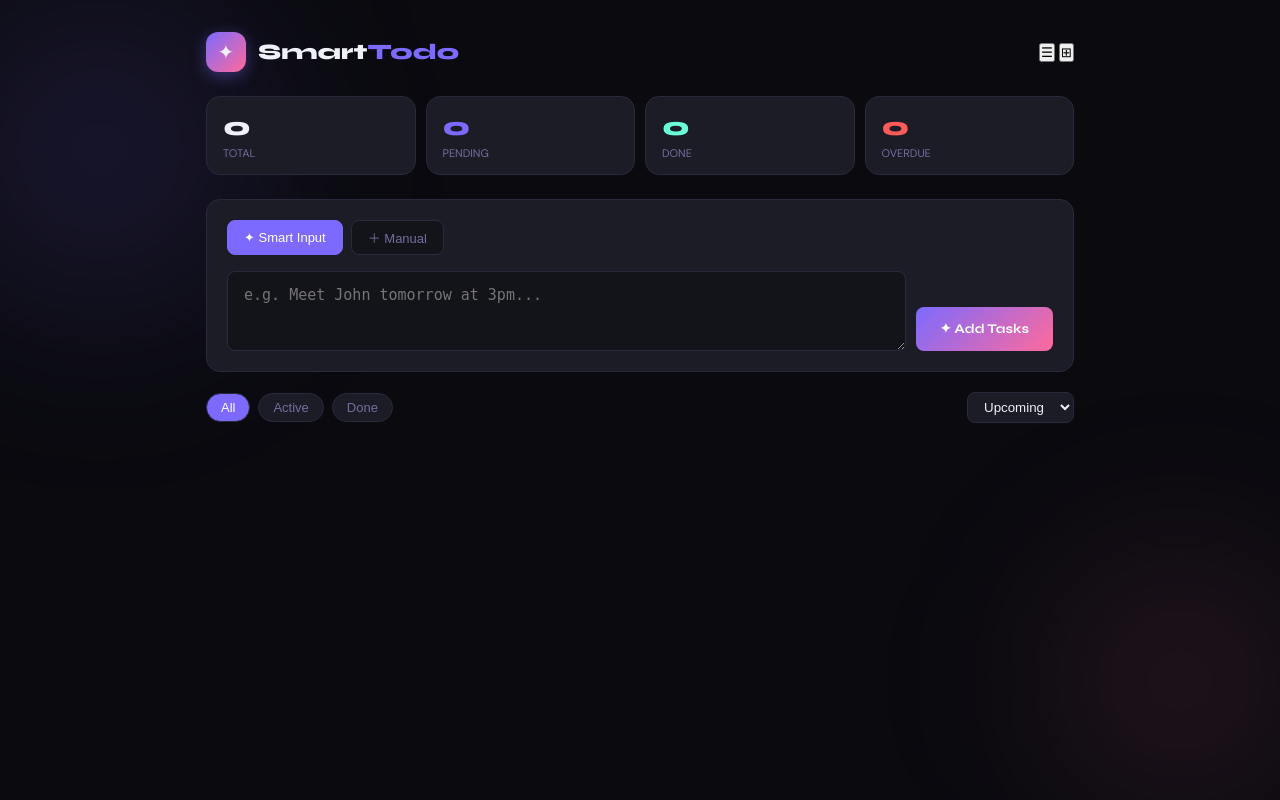
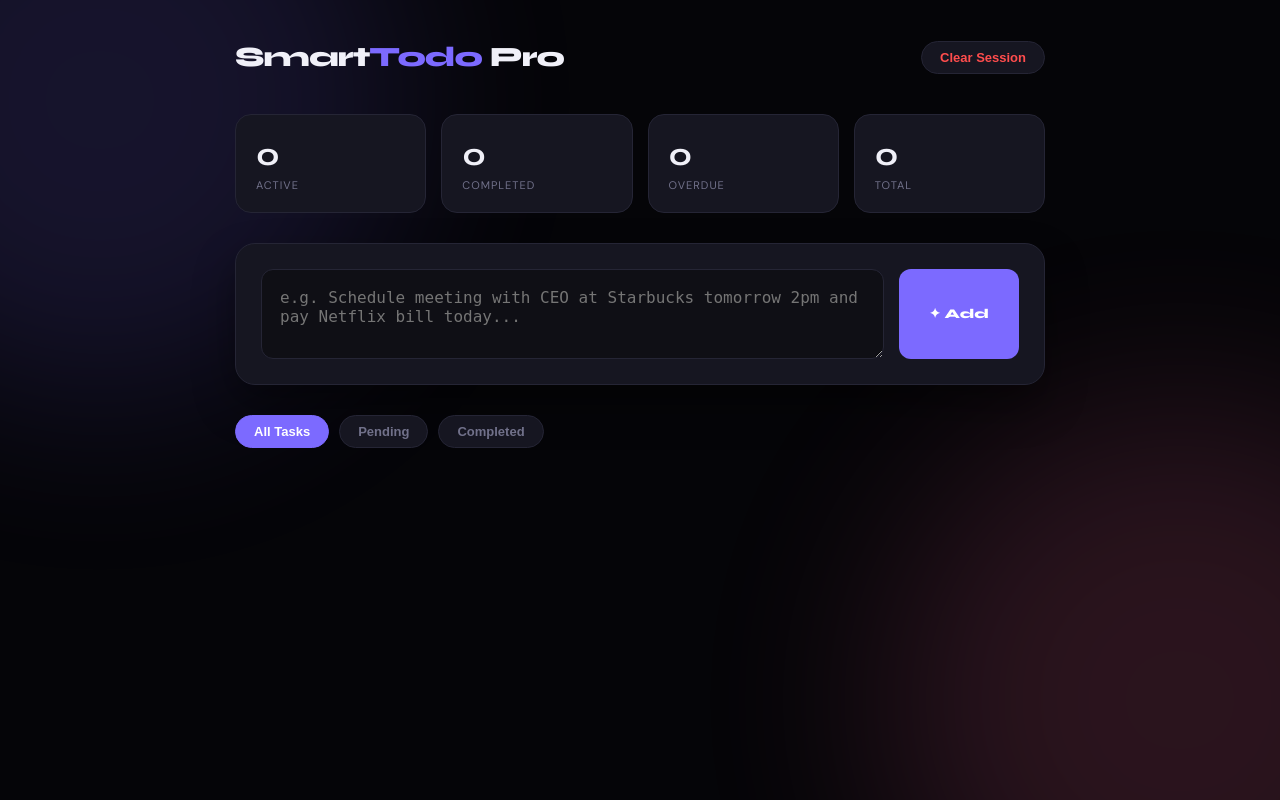
Before and after one commit to adhulshaju/Smarttodo, a Flask app: page / in a window 1280 px wide. Run offline with Flask 3, Linux system fonts and the light colour scheme.

Commit message:
Update index.html
2index

```diff
--- a/templates/index.html
+++ b/templates/index.html
@@ -3,239 +3,200 @@
 <head>
     <meta charset="UTF-8">
     <meta name="viewport" content="width=device-width, initial-scale=1.0">
-<title>SmartTodo — AI-Powered Task Manager</title>
-<link rel="preconnect" href="https://fonts.googleapis.com">
-<link href="https://fonts.googleapis.com/css2?family=Syne:wght@400;600;700;800&family=DM+Sans:ital,wght@0,300;0,400;0,500;1,300&display=swap" rel="stylesheet">
+    <title>SmartTodo Pro</title>
+    <link href="https://fonts.googleapis.com/css2?family=Syne:wght@700;800&family=DM+Sans:wght@400;500;700&display=swap" rel="stylesheet">
     <style>
-/* ... Keep all your CSS from before ... */
         :root {
-  --bg: #0a0a0f; --surface: #13131a; --card: #1c1c27; --border: #2a2a3d;
-  --accent: #7c6aff; --accent2: #ff6a9b; --accent3: #6affd4; --text: #f0f0f8;
-  --muted: #7070a0; --high: #ff5a5a; --med: #ffb84d; --low: #4dffb8;
-  --r: 14px; --r-sm: 8px; --shadow: 0 8px 32px rgba(0,0,0,.45);
+            --bg: #050508; --surface: #0f0f15; --card: #161621; --border: #252535;
+            --accent: #7c6aff; --accent-glow: rgba(124,106,255,0.4);
+            --text: #f0f0f8; --muted: #71718a;
+            --high: #ff4d4d; --med: #ffb84d; --low: #4dffb8;
         }
         *, *::before, *::after { box-sizing: border-box; margin:0; padding:0; }
-body { background: var(--bg); color: var(--text); font-family: 'DM Sans', sans-serif; font-size: 15px; min-height: 100vh; overflow-x: hidden; }
-.bg-orb { position: fixed; border-radius: 50%; filter: blur(80px); pointer-events: none; z-index:0; }
-.bg-orb-1 { width:500px;height:500px;top:-100px;left:-150px;background:radial-gradient(circle,rgba(124,106,255,.18),transparent 70%); }
-.bg-orb-2 { width:400px;height:400px;bottom:-80px;right:-100px;background:radial-gradient(circle,rgba(255,106,155,.14),transparent 70%); }
-.app { position: relative; z-index: 1; max-width: 900px; margin: 0 auto; padding: 0 16px 80px; }
-header { padding: 32px 0 24px; display: flex; align-items: center; justify-content: space-between; }
-.logo { display:flex; align-items:center; gap:12px; }
-.logo-icon { width:40px; height:40px; border-radius:12px; background: linear-gradient(135deg, var(--accent), var(--accent2)); display:grid; place-items:center; font-size:20px; box-shadow: 0 4px 16px rgba(124,106,255,.4); }
-.logo-text { font-family:'Syne',sans-serif; font-size:22px; font-weight:800; }
-.logo-text span { color: var(--accent); }
-.stats-bar { display:grid; grid-template-columns:repeat(4,1fr); gap:10px; margin-bottom:24px; }
-.stat-card { background:var(--card); border:1px solid var(--border); border-radius:var(--r); padding:14px 16px; }
-.stat-num { font-family:'Syne',sans-serif; font-size:26px; font-weight:800; }
-.stat-label { font-size:11px; color:var(--muted); text-transform:uppercase; margin-top:4px; }
-.stat-card.pending .stat-num { color:var(--accent); }
-.stat-card.done .stat-num { color:var(--accent3); }
-.stat-card.overdue .stat-num { color:var(--high); }
-.input-section { background:var(--card); border:1px solid var(--border); border-radius:var(--r); padding:20px; margin-bottom:20px; }
-.input-tabs { display:flex; gap:8px; margin-bottom:16px; }
-.tab-btn { background:var(--surface); border:1px solid var(--border); color:var(--muted); border-radius:var(--r-sm); padding:7px 16px; font-size:13px; cursor:pointer; }
-.tab-btn.active { background:var(--accent); border-color:var(--accent); color:#fff; }
-.nlp-wrap { display:flex; gap:10px; align-items:flex-end; }
-.nlp-input { flex:1; background:var(--surface); border:1.5px solid var(--border); color:var(--text); border-radius:var(--r-sm); padding:14px 16px; font-size:15px; outline:none; min-height:80px; }
-.add-btn { background:linear-gradient(135deg, var(--accent), var(--accent2)); border:none; color:#fff; border-radius:var(--r-sm); padding:14px 24px; font-family:'Syne',sans-serif; font-weight:700; cursor:pointer; }
-.manual-form { display:none; }
-.manual-form.active { display:grid; grid-template-columns:1fr 1fr; gap:12px; }
-.form-field { display:flex; flex-direction:column; gap:6px; }
-.form-field.full { grid-column:1/-1; }
-.form-field input, .form-field select, .form-field textarea { background:var(--surface); border:1.5px solid var(--border); color:var(--text); border-radius:var(--r-sm); padding:10px 14px; outline:none; }
-.filter-bar { display:flex; gap:8px; align-items:center; margin-bottom:16px; flex-wrap:wrap; }
-.filter-btn { background:var(--card); border:1px solid var(--border); color:var(--muted); border-radius:20px; padding:6px 14px; font-size:13px; cursor:pointer; }
-.filter-btn.active { background:var(--accent); color:#fff; }
-.sort-select { margin-left:auto; background:var(--card); border:1px solid var(--border); color:var(--text); padding:6px 12px; border-radius:var(--r-sm); }
-.todo-card { background:var(--card); border:1px solid var(--border); border-radius:var(--r); padding:16px; display:flex; gap:14px; margin-bottom:10px; transition:0.2s; }
-.todo-card.completed { opacity:0.5; }
-.todo-check { width:22px; height:22px; border-radius:50%; border:2px solid var(--border); cursor:pointer; display:grid; place-items:center; }
-.todo-check.done { background:var(--accent3); border-color:var(--accent3); }
-.todo-check.done::after { content:'✓'; color:#000; font-size:12px; font-weight:bold; }
-.todo-body { flex:1; }
-.todo-title { font-weight:500; margin-bottom:4px; }
-.badge { font-size:11px; padding:2px 8px; border-radius:10px; margin-right:4px; font-weight:500; }
-.badge-priority-high { background:rgba(255,90,90,0.15); color:var(--high); }
-.badge-category { background:rgba(124,106,255,0.1); color:var(--accent); }
-.todo-actions { display:flex; gap:6px; }
-.icon-btn { background:var(--surface); border:1px solid var(--border); color:var(--muted); width:28px; height:28px; display:grid; place-items:center; border-radius:4px; cursor:pointer; }
-.overlay { position:fixed; inset:0; background:rgba(0,0,0,0.7); display:none; place-items:center; z-index:100; }
-.overlay.open { display:grid; }
-.modal { background:var(--card); padding:24px; border-radius:var(--r); width:90%; max-width:500px; }
-.toast-wrap { position:fixed; bottom:20px; right:20px; display:flex; flex-direction:column; gap:8px; }
-.toast { background:var(--card); border:1px solid var(--accent3); padding:12px 20px; border-radius:8px; animation: slideIn 0.3s; }
-@keyframes slideIn { from { transform:translateX(100%); } to { transform:translateX(0); } }
+        body { background: var(--bg); color: var(--text); font-family: 'DM Sans', sans-serif; overflow-x: hidden; }
+
+        .bg-orb { position: fixed; width: 600px; height: 600px; border-radius: 50%; filter: blur(100px); z-index: 0; opacity: 0.15; pointer-events: none; }
+        .orb-1 { top: -200px; left: -200px; background: var(--accent); }
+        .orb-2 { bottom: -200px; right: -200px; background: #ff6a9b; }
+
+        .container { max-width: 850px; margin: 0 auto; padding: 40px 20px; position: relative; z-index: 10; }
+
+        header { display: flex; justify-content: space-between; align-items: center; margin-bottom: 40px; }
+        .logo { font-family: 'Syne', sans-serif; font-size: 28px; font-weight: 800; letter-spacing: -1px; }
+        .logo span { color: var(--accent); }
+
+        /* Stats Grid */
+        .stats { display: grid; grid-template-columns: repeat(4, 1fr); gap: 15px; margin-bottom: 30px; }
+        .stat-card { background: var(--card); border: 1px solid var(--border); padding: 20px; border-radius: 16px; transition: 0.3s; }
+        .stat-card:hover { border-color: var(--accent); transform: translateY(-3px); }
+        .stat-card h3 { font-family: 'Syne'; font-size: 32px; margin-bottom: 4px; }
+        .stat-card p { font-size: 11px; color: var(--muted); text-transform: uppercase; letter-spacing: 1px; }
+
+        /* AI Input Area */
+        .input-box { background: var(--card); border: 1px solid var(--border); border-radius: 20px; padding: 25px; box-shadow: 0 20px 40px rgba(0,0,0,0.4); margin-bottom: 30px; }
+        .nlp-group { display: flex; gap: 15px; }
+        .nlp-input { flex: 1; background: var(--surface); border: 1px solid var(--border); border-radius: 12px; padding: 18px; color: white; font-size: 16px; outline: none; min-height: 90px; transition: 0.3s; }
+        .nlp-input:focus { border-color: var(--accent); box-shadow: 0 0 15px var(--accent-glow); }
+        .add-btn { background: var(--accent); border: none; color: white; font-family: 'Syne'; font-weight: 800; padding: 0 30px; border-radius: 12px; cursor: pointer; transition: 0.2s; }
+        .add-btn:hover { filter: brightness(1.2); transform: scale(1.02); }
+
+        .ai-preview { margin-top: 15px; font-size: 13px; color: var(--accent); font-weight: 500; display: none; }
+
+        /* Task List */
+        .todo-item { background: var(--card); border: 1px solid var(--border); border-radius: 18px; padding: 20px; display: flex; align-items: center; gap: 18px; margin-bottom: 12px; transition: 0.3s; animation: fadeIn 0.4s ease; }
+        .todo-item:hover { background: #1c1c2b; border-color: #353545; }
+        .todo-item.completed { opacity: 0.4; filter: grayscale(1); }
+
+        .checkbox { width: 26px; height: 26px; border: 2px solid var(--border); border-radius: 8px; cursor: pointer; transition: 0.2s; display: grid; place-items: center; }
+        .checkbox.checked { background: var(--accent); border-color: var(--accent); }
+        .checkbox.checked::after { content: '✓'; color: white; font-weight: bold; font-size: 14px; }
+
+        .todo-content { flex: 1; }
+        .todo-title { font-size: 17px; font-weight: 500; margin-bottom: 8px; }
+        .todo-badges { display: flex; gap: 8px; flex-wrap: wrap; }
+        .badge { font-size: 10px; padding: 4px 10px; border-radius: 6px; font-weight: 700; text-transform: uppercase; letter-spacing: 0.5px; }
+        .b-priority-high { background: rgba(255,77,77,0.15); color: var(--high); }
+        .b-priority-medium { background: rgba(255,184,77,0.15); color: var(--med); }
+        .b-cat { background: rgba(124,106,255,0.15); color: var(--accent); }
+        .b-date { background: rgba(255,255,255,0.05); color: var(--muted); }
+        .b-loc { background: rgba(77,255,184,0.15); color: var(--low); }
+
+        .del-btn { color: var(--muted); cursor: pointer; font-size: 18px; transition: 0.2s; padding: 10px; }
+        .del-btn:hover { color: var(--high); }
+
+        .filter-row { display: flex; gap: 10px; margin-bottom: 20px; }
+        .f-btn { background: var(--card); border: 1px solid var(--border); color: var(--muted); padding: 8px 18px; border-radius: 30px; cursor: pointer; font-size: 13px; font-weight: 600; }
+        .f-btn.active { background: var(--accent); color: white; border-color: var(--accent); }
+
+        @keyframes fadeIn { from { opacity: 0; transform: translateY(10px); } to { opacity: 1; transform: translateY(0); } }
     </style>
 </head>
 <body>
 
-<div class="bg-orb bg-orb-1"></div>
-<div class="bg-orb bg-orb-2"></div>
+<div class="bg-orb orb-1"></div>
+<div class="bg-orb orb-2"></div>
 
-<div class="app">
+<div class="container">
     <header>
-    <div class="logo"><div class="logo-icon">✦</div><div class="logo-text">Smart<span>Todo</span></div></div>
-    <div class="view-toggle">
-        <button class="view-btn active" onclick="setView('list')">☰</button>
-        <button class="view-btn" onclick="setView('grid')">⊞</button>
-    </div>
+        <div class="logo">Smart<span>Todo</span> Pro</div>
+        <button class="f-btn" onclick="clearAll()" style="color: var(--high)">Clear Session</button>
     </header>
 
-  <div class="stats-bar">
-    <div class="stat-card"><div class="stat-num" id="s-total">0</div><div class="stat-label">Total</div></div>
-    <div class="stat-card pending"><div class="stat-num" id="s-pending">0</div><div class="stat-label">Pending</div></div>
-    <div class="stat-card done"><div class="stat-num" id="s-done">0</div><div class="stat-label">Done</div></div>
-    <div class="stat-card overdue"><div class="stat-num" id="s-overdue">0</div><div class="stat-label">Overdue</div></div>
+    <div class="stats">
+        <div class="stat-card"> <h3 id="st-active">0</h3> <p>Active</p> </div>
+        <div class="stat-card"> <h3 id="st-done">0</h3> <p>Completed</p> </div>
+        <div class="stat-card"> <h3 id="st-over">0</h3> <p>Overdue</p> </div>
+        <div class="stat-card"> <h3 id="st-total">0</h3> <p>Total</p> </div>
     </div>
 
-  <div class="input-section">
-    <div class="input-tabs">
-      <button class="tab-btn active" onclick="switchTab('nlp')">✦ Smart Input</button>
-      <button class="tab-btn" onclick="switchTab('manual')">＋ Manual</button>
+    <div class="input-box">
+        <div class="nlp-group">
+            <textarea id="nlp-input" class="nlp-input" placeholder="e.g. Schedule meeting with CEO at Starbucks tomorrow 2pm and pay Netflix bill today..."></textarea>
+            <button class="add-btn" onclick="processAI()">✦ Add</button>
         </div>
-    <div id="nlp-panel">
-      <div class="nlp-wrap">
-        <textarea class="nlp-input" id="nlp-input" placeholder="e.g. Meet John tomorrow at 3pm..."></textarea>
-        <button class="add-btn" id="nlp-btn" onclick="submitNLP()">✦ Add Tasks</button>
-      </div>
-    </div>
-    <div class="manual-form" id="manual-panel">
-      <div class="form-field full"><input type="text" id="m-title" placeholder="Task Title"></div>
-      <div class="form-field"><input type="datetime-local" id="m-due"></div>
-      <div class="form-field">
-        <select id="m-priority"><option value="high">High</option><option value="medium" selected>Medium</option><option value="low">Low</option></select>
-      </div>
-      <button class="add-btn" style="grid-column: 1/-1" onclick="submitManual()">＋ Add Task</button>
-    </div>
+        <div id="ai-preview" class="ai-preview">✦ AI detected 2 tasks...</div>
     </div>
 
-  <div class="filter-bar">
-    <button class="filter-btn active" onclick="setFilter('all', this)">All</button>
-    <button class="filter-btn" onclick="setFilter('active', this)">Active</button>
-    <button class="filter-btn" onclick="setFilter('completed', this)">Done</button>
-    <select class="sort-select" onchange="setSort(this.value)">
-        <option value="upcoming">Upcoming</option>
-        <option value="priority">Priority</option>
-    </select>
+    <div class="filter-row">
+        <button class="f-btn active" id="f-all" onclick="setFilter('all')">All Tasks</button>
+        <button class="f-btn" id="f-active" onclick="setFilter('active')">Pending</button>
+        <button class="f-btn" id="f-done" onclick="setFilter('done')">Completed</button>
     </div>
 
-  <div id="todos-grid"></div>
-</div>
-
-<div class="toast-wrap" id="toasts"></div>
-
-<div class="overlay" id="edit-overlay">
-    <div class="modal">
-        <h3>Edit Task</h3>
-        <input type="text" id="e-title" style="width:100%; margin-bottom:10px; padding:10px;">
-        <button class="add-btn" onclick="saveEdit()">Save</button>
-        <button class="tab-btn" onclick="document.getElementById('edit-overlay').classList.remove('open')">Cancel</button>
-    </div>
+    <div id="todo-list"></div>
 </div>
 
 <script>
-let todos = JSON.parse(localStorage.getItem('smart_todos') || '[]');
-let filter = 'all';
-let sort = 'upcoming';
-let view = 'list';
-let editingId = null;
+    let todos = JSON.parse(localStorage.getItem('pro_todos_v1') || '[]');
+    let currentFilter = 'all';
 
     function save() {
-    localStorage.setItem('smart_todos', JSON.stringify(todos));
+        localStorage.setItem('pro_todos_v1', JSON.stringify(todos));
         render();
     }
 
-async function submitNLP() {
+    async function processAI() {
         const text = document.getElementById('nlp-input').value;
+        if(!text) return;
+
+        try {
             const res = await fetch('/api/todos', {
                 method: 'POST',
                 headers: {'Content-Type': 'application/json'},
                 body: JSON.stringify({ text })
             });
             const data = await res.json();
-    todos = [...todos, ...data.todos];
+            todos = [...data.todos, ...todos];
             document.getElementById('nlp-input').value = '';
+            document.getElementById('ai-preview').style.display = 'none';
             save();
+        } catch(e) { alert("Server not responding. Check app.py"); }
     }
 
-function submitManual() {
-    const title = document.getElementById('m-title').value;
-    if(!title) return;
-    const newTask = {
-        id: Date.now(),
-        title: title,
-        priority: document.getElementById('m-priority').value,
-        due_date: document.getElementById('m-due').value,
-        completed: false,
-        category: 'general'
-    };
-    todos.push(newTask);
-    save();
-}
-
-function toggleTodo(id) {
+    function toggle(id) {
         todos = todos.map(t => t.id === id ? {...t, completed: !t.completed} : t);
         save();
     }
 
-function deleteTodo(id) {
+    function del(id) {
         todos = todos.filter(t => t.id !== id);
         save();
     }
 
+    function clearAll() { if(confirm('Delete everything?')) { todos = []; save(); } }
+
+    function setFilter(f) {
+        currentFilter = f;
+        document.querySelectorAll('.f-btn').forEach(b => b.classList.remove('active'));
+        document.getElementById('f-' + f).classList.add('active');
+        render();
+    }
+
     function render() {
-    const grid = document.getElementById('todos-grid');
+        const list = document.getElementById('todo-list');
+        const now = new Date();
+
         let filtered = todos.filter(t => {
-        if(filter === 'active') return !t.completed;
-        if(filter === 'completed') return t.completed;
+            if(currentFilter === 'active') return !t.completed;
+            if(currentFilter === 'done') return t.completed;
             return true;
         });
 
-    // Simple Sort
-    if(sort === 'priority') {
-        const pMap = {high: 0, medium: 1, low: 2};
-        filtered.sort((a,b) => pMap[a.priority] - pMap[b.priority]);
-    } else {
-        filtered.sort((a,b) => new Date(a.due_date || 0) - new Date(b.due_date || 0));
-    }
-
-    grid.innerHTML = filtered.map(t => `
-        <div class="todo-card ${t.completed ? 'completed' : ''}">
-            <div class="todo-check ${t.completed ? 'done' : ''}" onclick="toggleTodo(${t.id})"></div>
-            <div class="todo-body">
+        list.innerHTML = filtered.map(t => `
+            <div class="todo-item ${t.completed ? 'completed' : ''}">
+                <div class="checkbox ${t.completed ? 'checked' : ''}" onclick="toggle(${t.id})"></div>
+                <div class="todo-content">
                     <div class="todo-title">${t.title}</div>
-                <span class="badge badge-priority-${t.priority}">${t.priority}</span>
-                <span class="badge">${t.due_date ? new Date(t.due_date).toLocaleDateString() : 'No date'}</span>
+                    <div class="todo-badges">
+                        <span class="badge b-priority-${t.priority}">${t.priority}</span>
+                        <span class="badge b-cat">${t.category}</span>
+                        ${t.location ? `<span class="badge b-loc">📍 ${t.location}</span>` : ''}
+                        ${t.due_date ? `<span class="badge b-date">📅 ${new Date(t.due_date).toLocaleString([], {month:'short', day:'numeric', hour:'2-digit', minute:'2-digit'})}</span>` : ''}
                     </div>
-            <div class="todo-actions">
-                <div class="icon-btn" onclick="deleteTodo(${t.id})">✕</div>
                 </div>
+                <div class="del-btn" onclick="del(${t.id})">✕</div>
             </div>
         `).join('');
 
-    // Update Stats
-    document.getElementById('s-total').innerText = todos.length;
-    document.getElementById('s-pending').innerText = todos.filter(t => !t.completed).length;
-    document.getElementById('s-done').innerText = todos.filter(t => t.completed).length;
-    document.getElementById('s-overdue').innerText = todos.filter(t => t.due_date && new Date(t.due_date) < new Date() && !t.completed).length;
+        // Stats Update
+        document.getElementById('st-total').innerText = todos.length;
+        document.getElementById('st-active').innerText = todos.filter(t => !t.completed).length;
+        document.getElementById('st-done').innerText = todos.filter(t => t.completed).length;
+        document.getElementById('st-over').innerText = todos.filter(t => t.due_date && new Date(t.due_date) < now && !t.completed).length;
     }
 
-function setFilter(f, el) {
-    filter = f;
-    document.querySelectorAll('.filter-btn').forEach(b => b.classList.remove('active'));
-    el.classList.add('active');
-    render();
+    // AI Preview Logic
+    document.getElementById('nlp-input').addEventListener('input', (e) => {
+        const text = e.target.value;
+        const preview = document.getElementById('ai-preview');
+        if(text.length > 10) {
+            const count = text.split(/and|then|also|[.!?;]/i).filter(s => s.trim().length > 3).length;
+            preview.innerText = `✦ AI will create approx. ${count} tasks...`;
+            preview.style.display = 'block';
+        } else {
+            preview.style.display = 'none';
         }
-
-function setSort(s) { sort = s; render(); }
-
-function switchTab(t) {
-    document.getElementById('nlp-panel').style.display = t === 'nlp' ? 'block' : 'none';
-    document.getElementById('manual-panel').style.display = t === 'manual' ? 'grid' : 'none';
-    document.querySelectorAll('.tab-btn').forEach(b => b.classList.remove('active'));
-    event.target.classList.add('active');
-}
+    });
 
     document.addEventListener('DOMContentLoaded', render);
 </script>
```
Lines whose indentation alone changed are shown as unchanged.
